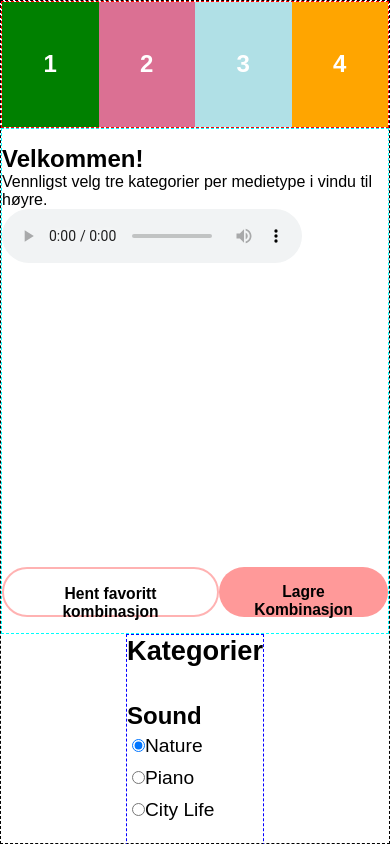
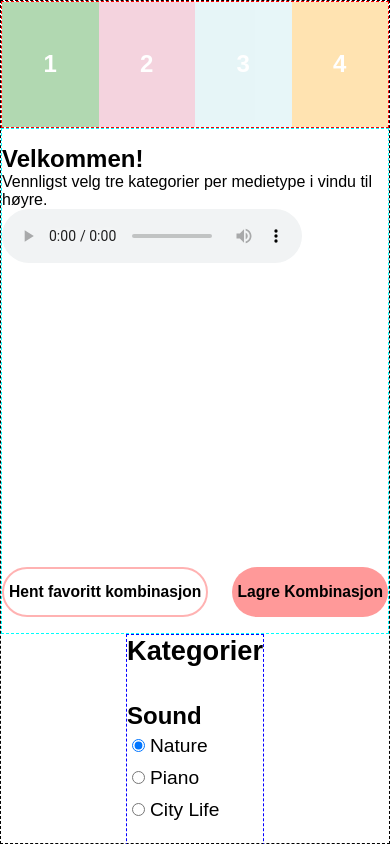
Before and after one commit to harkamalsi/react-SPA, a React (Create React App) app: page / in a window 390 px wide. Shown: the top 844 px of the page. Built offline with nearby package versions, Linux system fonts and the light colour scheme.

Commit message:
Changed tabdisplay to highlite which tab is currently selected

```diff
--- a/src/components/app/App.css
+++ b/src/components/app/App.css
@@ -8,6 +8,7 @@
 .app {
   width: 100%;
   height: 100vh;
+  padding: 100px;
 }
 
 
@@ -56,8 +57,13 @@ main {
 }
 
 
-@media only screen and (max-width: 650px){
+@media only screen and (max-width: 825px){
 
+
+  .app {
+    padding: 0;
+    counter-reset: tabnr;
+  }
   .grid-container{
     grid-template-areas: 'tab' 'main' 'cat';
     grid-template-rows: 15vh 60vh auto
@@ -68,4 +74,15 @@ main {
   }
 
 
+  /* hides text in the tab buttons*/
+  .combination {
+    font-size: 0;
+  }
+
+  /* displates tab number */
+  .combination::after {
+    counter-increment: tabnr;
+    content: counter(tabnr);
+    font-size: 1.5rem;
+  }
 }
--- a/src/components/app/App.js
+++ b/src/components/app/App.js
@@ -66,7 +66,7 @@ class App extends React.Component {
         <main>
           <div className="grid-container">
             <div className="tabs-bar">
-              <Tabdisplay onClick={this.handleTabClick} />
+              <Tabdisplay onClick={this.handleTabClick} selectedTab={this.state.selectedTab} />
             </div>
               <div className="maindisp">
               <Maindisplay
--- a/src/components/choiceSelector/ChoiceSelector.css
+++ b/src/components/choiceSelector/ChoiceSelector.css
@@ -15,4 +15,10 @@ form > label{
 
 label > input {
     text-align: right;
+    background-color: red;
 }
+
+input {
+    background-color: orange;
+    margin-right: 5px;
+}
--- a/src/components/maindisplay/Maindisplay.css
+++ b/src/components/maindisplay/Maindisplay.css
@@ -20,7 +20,7 @@
 .btn {
   height: 50px;
   width: auto;
-  padding: 1rem;
+  padding: 5px;
   border-radius: 25px;
   text-decoration: none;
   cursor: pointer;
--- a/src/components/tabdisplay/Tabdisplay.js
+++ b/src/components/tabdisplay/Tabdisplay.js
@@ -9,7 +9,7 @@ const Tabdisplay = props => {
 const createTabChoices = props => {
   let choices = [];
   for (let i = 1; i <= 4; i++) {
-    choices.push(<TabChoice tabNumber={i} onClick={props.onClick} value={i} />);
+    choices.push(<TabChoice tabNumber={i} onClick={props.onClick} value={i} selectedTab={props.selectedTab} />);
   }
 
   return choices;
--- a/src/components/ui/Tabchoice.css
+++ b/src/components/ui/Tabchoice.css
@@ -15,6 +15,7 @@ button {
   color: white;
   transition: transform 0.3s ease-in-out;
   padding: 0;
+  opacity: 0.3;
 }
 
 .combination:hover {
@@ -36,3 +37,10 @@ button {
 #combination4 {
   background-color: orange;
 }
+
+
+.show{
+  opacity: 1;
+  transform: scale(1.05);
+
+}
--- a/src/components/ui/Tabchoice.js
+++ b/src/components/ui/Tabchoice.js
@@ -2,16 +2,20 @@ import React from 'react';
 import './Tabchoice.css';
 
 const Tabchoice = props => {
+
+
+
+
   return (
     <div className='tabchoice'>
       <button
-        className='combination'
+        className={`combination${props.selectedTab==props.tabNumber ? " show" : ""}`}
         id={`combination${props.tabNumber}`}
         value={props.value}
         onClick={props.onClick}
       >
 
-        <div><span id="tab-text">Kombinasjon</span> {props.tabNumber}</div>
+        Kombinasjon {props.tabNumber}
 
 
       </button>
```
